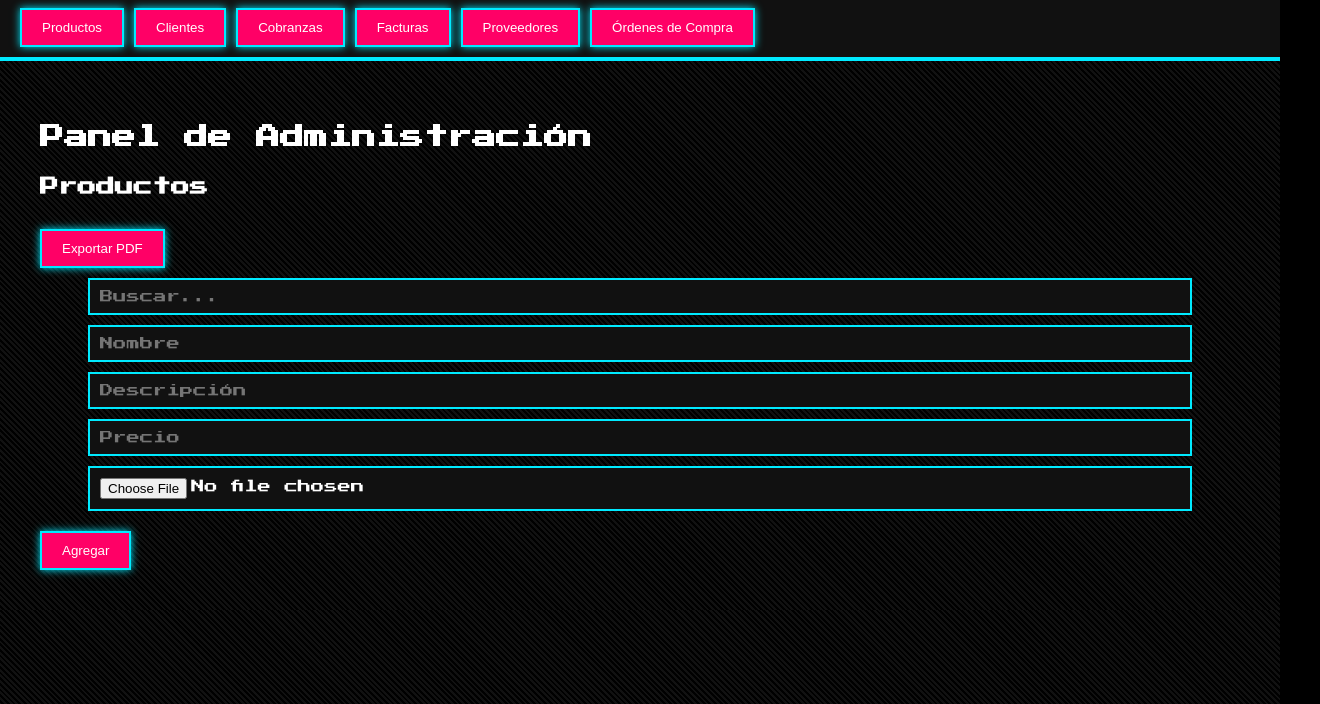
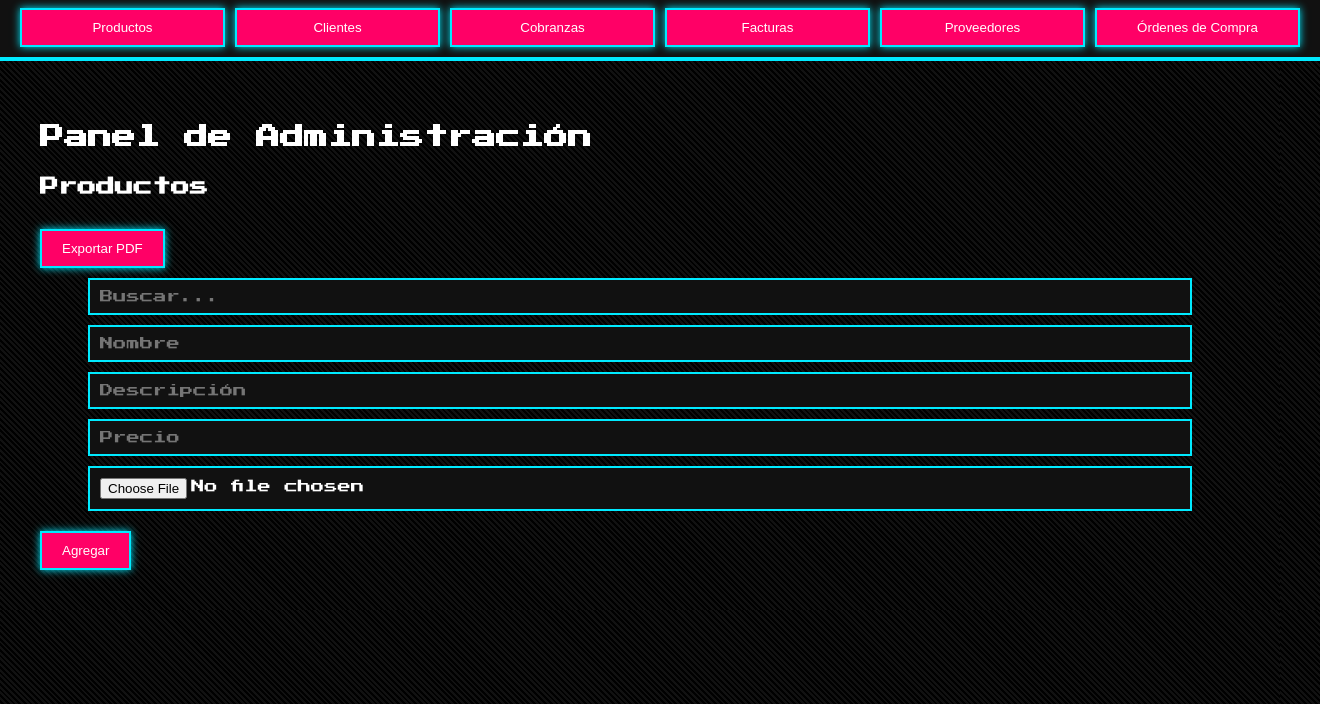
Before and after one commit to KevinLivora/KevinLivora-CafeElMejor, a plain HTML site: page CafeElMejor/frontend/admin/dashboard.html in a window 1280 px wide. Shown: the part 96-800 px from the top of the page, 1320 px wide, since content can reach past the window. Drawn offline with Linux system fonts and the light colour scheme; no server answers; sample sign-in values are in the browser's storage.

Commit message:
Make admin nav buttons fill width

```diff
--- a/CafeElMejor/frontend/styles.css
+++ b/CafeElMejor/frontend/styles.css
@@ -264,9 +264,11 @@ main {
   background: var(--bg-light);
   padding: 10px 20px;
   border-bottom: 4px solid var(--accent-cyan);
+  width: 100%;
 }
 .admin-nav button {
   margin: 0;
+  flex: 1;
 }
 .module input {
   width: 90%;
```
